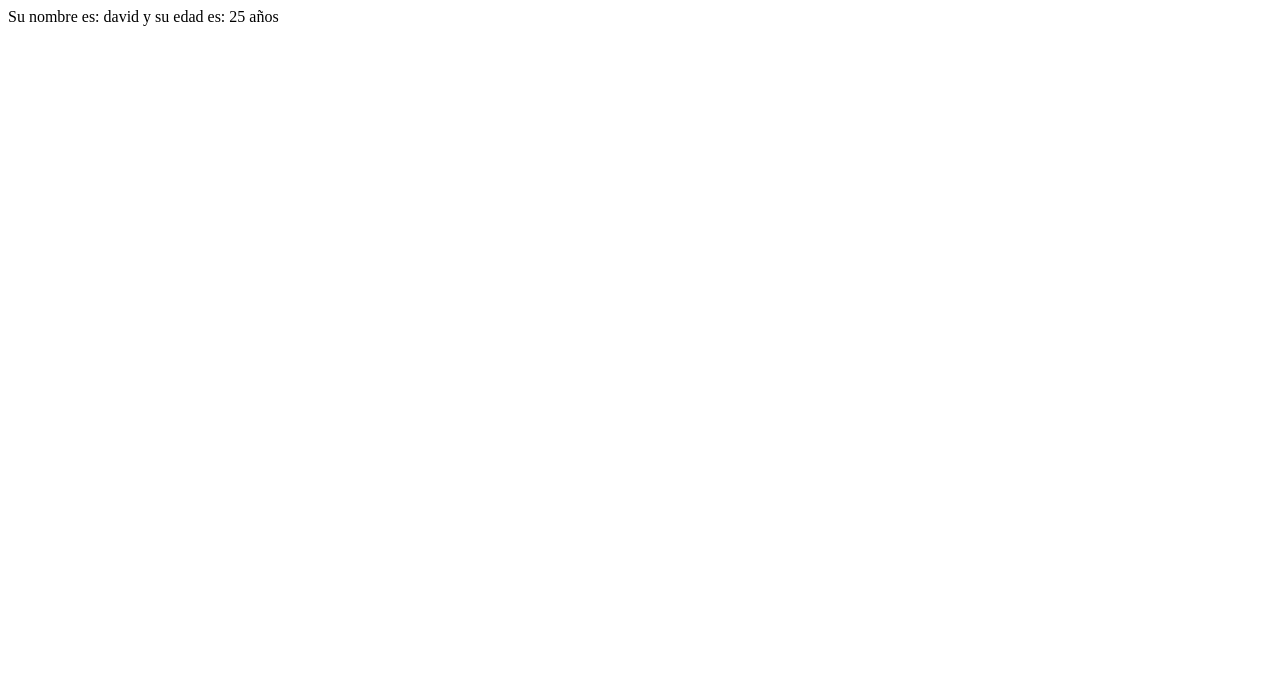
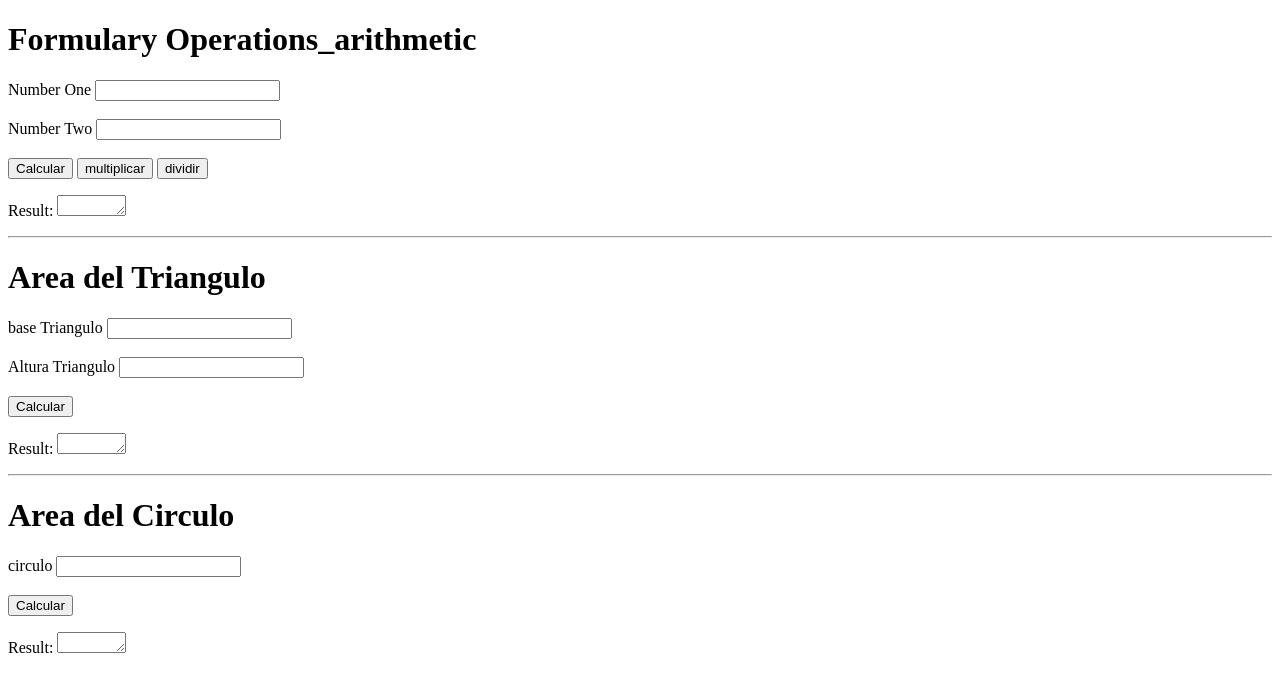
Before and after one commit to davichava/examplejs, a plain HTML site: page exampleOne/index.html in a window 1280 px wide. Drawn offline with Linux system fonts and the light colour scheme.

Commit message:
add operArit file

```diff
--- a/exampleOne/index.html
+++ b/exampleOne/index.html
@@ -3,10 +3,51 @@
 <head>
     <meta charset="UTF-8">
     <meta name="viewport" content="width=device-width, initial-scale=1.0">
-    <title>Variables</title>
-    <script src="js/variables.js"></script>
+    <title>Operation arithmetic</title>
+    <!-- <script src="js/variables.js"></script> -->
+    <script src="js/operations_aritmet.js"></script>
 </head>
 <body>
     <!-- <img src="" alt=""> -->
+    <h1>Formulary Operations_arithmetic</h1>
+    <form action="">
+        <label for="nOne">Number One</label>
+        <input type="text" name="nOne" id="nOne">
+        <br><br>
+        <label for="nTwo">Number Two</label>
+        <input type="text"  name="nTwo" id="nTwo">
+        <br><br>
+        <button type="button" onclick="sumar()" >Calcular</button>
+        <button type="button" onclick="multiplicar()" >multiplicar</button>
+        <button type="button" onclick="dividir()" >dividir</button>
+        <p>Result:
+            <textarea id="resultOpretations" cols="6" rows="1"></textarea>
+        </p>
+    </form>
+<hr>
+    <h1>Area del Triangulo</h1>
+    <form action="">
+        <label for="base">base Triangulo</label>
+        <input type="text" name="base" id="base">
+        <br><br>
+        <label for="altura">Altura Triangulo</label>
+        <input type="text"  name="altura" id="altura">
+        <br><br>
+        <button type="button" onclick="triangulo()" >Calcular</button>
+        <p>Result:
+            <textarea id="resulTTriangulo" cols="6" rows="1"></textarea>
+        </p>
+    </form>
+    <hr>
+    <h1>Area del Circulo</h1>
+    <form action="">
+        <label for="radio">circulo</label>
+        <input type="text"  name="radio" id="radio">
+        <br><br>
+        <button type="button" onclick="circulo()" >Calcular</button>
+        <p>Result:
+            <textarea id="resulTCirculo" cols="6" rows="1"></textarea>
+        </p>
+    </form>
 </body>
 </html>
```
